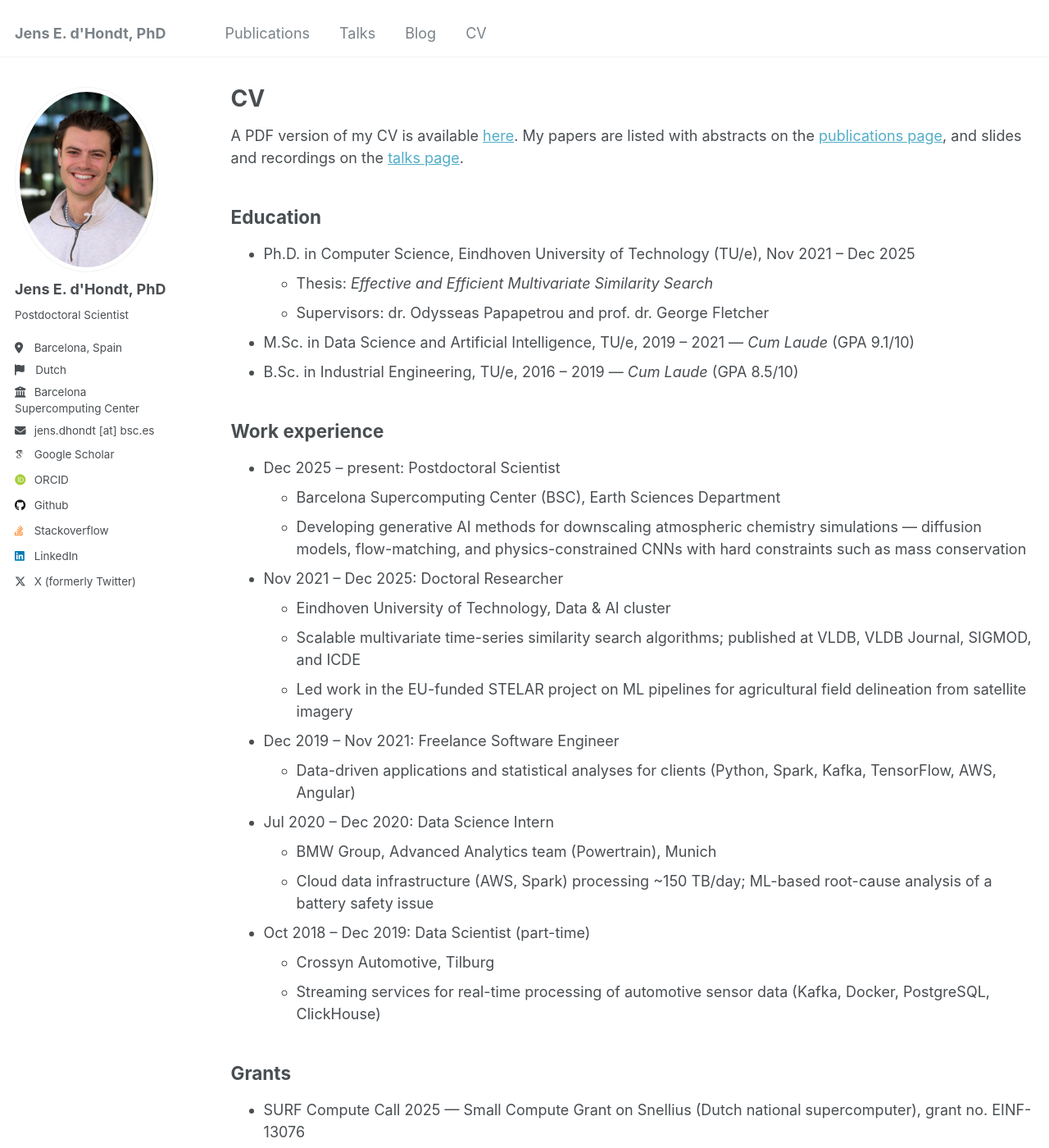
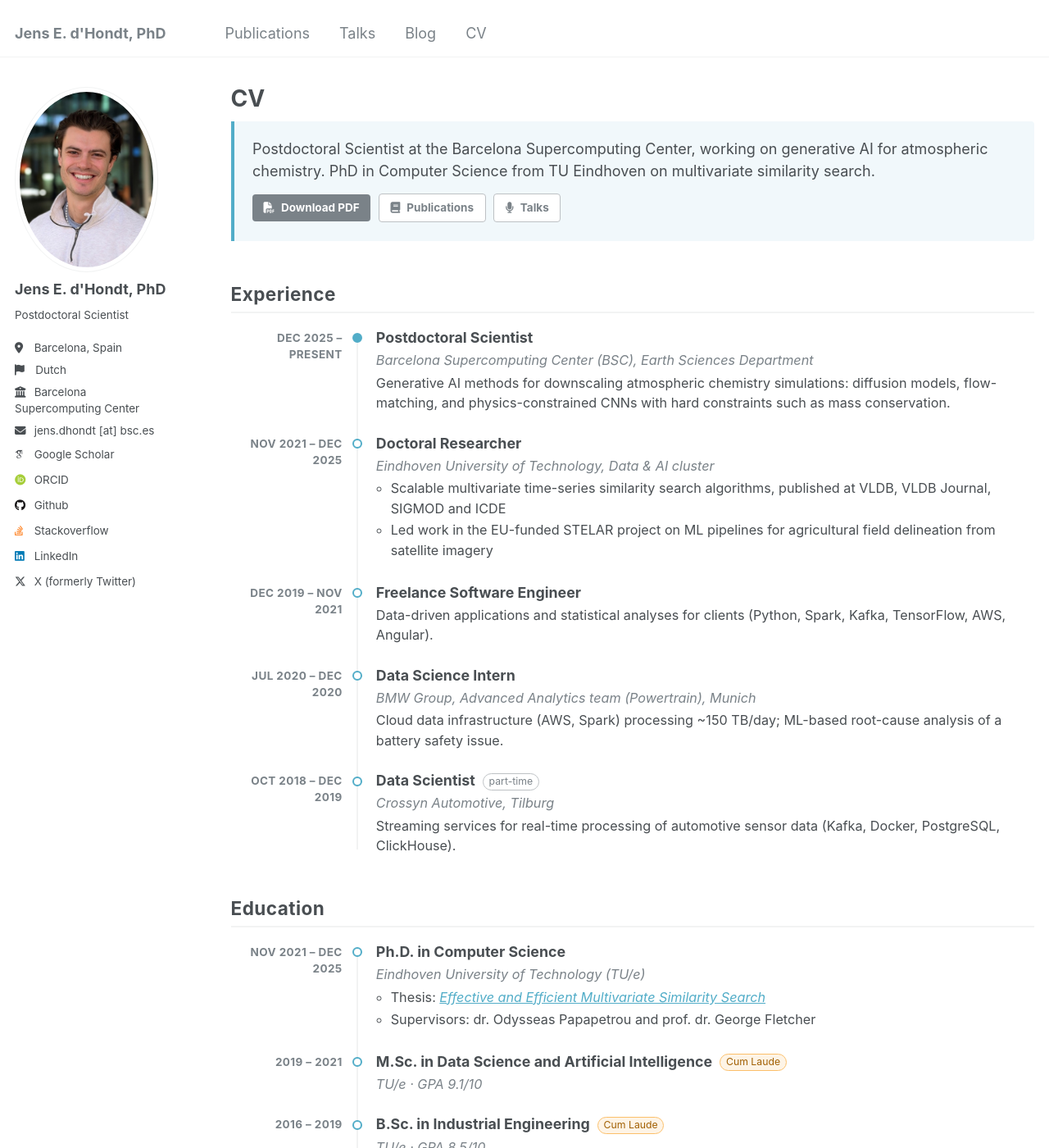
Before and after one commit to JdHondt/jdhondt.github.io, a Jekyll site: the page built from _pages/cv.md, in a window 1280 px wide and 1400 px high. Shown: the whole window at 82% size. Built offline with Jekyll 4.4.1, drawn with Linux system fonts in a browser that asks for light colours; some web fonts are replaced; some of the changed text lies outside the part shown.

Commit message:
Restyle CV page with a timeline, skill chips and compact publication/talk lists
Experience, education and grants render as a dated timeline; skills as
grouped chips; publications and talks as year-railed lists with type
badges. Styles live in a new scoped _sass/_cv.scss.

Co-Authored-By: Claude Opus 5.5 <noreply@anthropic.com>

```diff
--- a/_pages/cv.md
+++ b/_pages/cv.md
@@ -10,62 +10,169 @@ redirect_from:
 
 {% include base_path %}
 
-A PDF version of my CV is available [here]({{ base_path }}/files/postdoc25.pdf). My papers are listed with abstracts on the [publications page]({{ base_path }}/publications/), and slides and recordings on the [talks page]({{ base_path }}/talks/).
+<div class="cv">
 
-## Education
+<div class="cv-intro">
+  <p>Postdoctoral Scientist at the Barcelona Supercomputing Center, working on generative AI for atmospheric chemistry. PhD in Computer Science from TU Eindhoven on multivariate similarity search.</p>
+  <div class="cv-actions">
+    <a class="btn btn--primary" href="{{ base_path }}/files/postdoc25.pdf"><i class="fas fa-file-pdf" aria-hidden="true"></i> Download PDF</a>
+    <a class="btn btn--inverse" href="{{ base_path }}/publications/"><i class="fas fa-book" aria-hidden="true"></i> Publications</a>
+    <a class="btn btn--inverse" href="{{ base_path }}/talks/"><i class="fas fa-microphone" aria-hidden="true"></i> Talks</a>
+  </div>
+</div>
 
-* Ph.D. in Computer Science, Eindhoven University of Technology (TU/e), Nov 2021 – Dec 2025
-  * Thesis: *Effective and Efficient Multivariate Similarity Search*
-  * Supervisors: dr. Odysseas Papapetrou and prof. dr. George Fletcher
-* M.Sc. in Data Science and Artificial Intelligence, TU/e, 2019 – 2021 — *Cum Laude* (GPA 9.1/10)
-* B.Sc. in Industrial Engineering, TU/e, 2016 – 2019 — *Cum Laude* (GPA 8.5/10)
+<h2 id="experience">Experience</h2>
 
-## Work experience
+<ol class="cv-timeline">
+  <li class="cv-entry cv-entry--current">
+    <div class="cv-entry__when">Dec 2025 – present</div>
+    <div class="cv-entry__body">
+      <h3 class="cv-entry__title">Postdoctoral Scientist</h3>
+      <p class="cv-entry__org">Barcelona Supercomputing Center (BSC), Earth Sciences Department</p>
+      <p>Generative AI methods for downscaling atmospheric chemistry simulations: diffusion models, flow-matching, and physics-constrained CNNs with hard constraints such as mass conservation.</p>
+    </div>
+  </li>
+  <li class="cv-entry">
+    <div class="cv-entry__when">Nov 2021 – Dec 2025</div>
+    <div class="cv-entry__body">
+      <h3 class="cv-entry__title">Doctoral Researcher</h3>
+      <p class="cv-entry__org">Eindhoven University of Technology, Data &amp; AI cluster</p>
+      <ul>
+        <li>Scalable multivariate time-series similarity search algorithms, published at VLDB, VLDB Journal, SIGMOD and ICDE</li>
+        <li>Led work in the EU-funded STELAR project on ML pipelines for agricultural field delineation from satellite imagery</li>
+      </ul>
+    </div>
+  </li>
+  <li class="cv-entry">
+    <div class="cv-entry__when">Dec 2019 – Nov 2021</div>
+    <div class="cv-entry__body">
+      <h3 class="cv-entry__title">Freelance Software Engineer</h3>
+      <p>Data-driven applications and statistical analyses for clients (Python, Spark, Kafka, TensorFlow, AWS, Angular).</p>
+    </div>
+  </li>
+  <li class="cv-entry">
+    <div class="cv-entry__when">Jul 2020 – Dec 2020</div>
+    <div class="cv-entry__body">
+      <h3 class="cv-entry__title">Data Science Intern</h3>
+      <p class="cv-entry__org">BMW Group, Advanced Analytics team (Powertrain), Munich</p>
+      <p>Cloud data infrastructure (AWS, Spark) processing ~150 TB/day; ML-based root-cause analysis of a battery safety issue.</p>
+    </div>
+  </li>
+  <li class="cv-entry">
+    <div class="cv-entry__when">Oct 2018 – Dec 2019</div>
+    <div class="cv-entry__body">
+      <h3 class="cv-entry__title">Data Scientist <span class="cv-tag">part-time</span></h3>
+      <p class="cv-entry__org">Crossyn Automotive, Tilburg</p>
+      <p>Streaming services for real-time processing of automotive sensor data (Kafka, Docker, PostgreSQL, ClickHouse).</p>
+    </div>
+  </li>
+</ol>
 
-* Dec 2025 – present: Postdoctoral Scientist
-  * Barcelona Supercomputing Center (BSC), Earth Sciences Department
-  * Developing generative AI methods for downscaling atmospheric chemistry simulations — diffusion models, flow-matching, and physics-constrained CNNs with hard constraints such as mass conservation
+<h2 id="education">Education</h2>
 
-* Nov 2021 – Dec 2025: Doctoral Researcher
-  * Eindhoven University of Technology, Data & AI cluster
-  * Scalable multivariate time-series similarity search algorithms; published at VLDB, VLDB Journal, SIGMOD, and ICDE
-  * Led work in the EU-funded STELAR project on ML pipelines for agricultural field delineation from satellite imagery
+<ol class="cv-timeline">
+  <li class="cv-entry">
+    <div class="cv-entry__when">Nov 2021 – Dec 2025</div>
+    <div class="cv-entry__body">
+      <h3 class="cv-entry__title">Ph.D. in Computer Science</h3>
+      <p class="cv-entry__org">Eindhoven University of Technology (TU/e)</p>
+      <ul>
+        <li>Thesis: <a href="{{ base_path }}/publication/phd_thesis_2025"><em>Effective and Efficient Multivariate Similarity Search</em></a></li>
+        <li>Supervisors: dr. Odysseas Papapetrou and prof. dr. George Fletcher</li>
+      </ul>
+    </div>
+  </li>
+  <li class="cv-entry">
+    <div class="cv-entry__when">2019 – 2021</div>
+    <div class="cv-entry__body">
+      <h3 class="cv-entry__title">M.Sc. in Data Science and Artificial Intelligence <span class="cv-tag cv-tag--honor">Cum Laude</span></h3>
+      <p class="cv-entry__org">TU/e · GPA 9.1/10</p>
+    </div>
+  </li>
+  <li class="cv-entry">
+    <div class="cv-entry__when">2016 – 2019</div>
+    <div class="cv-entry__body">
+      <h3 class="cv-entry__title">B.Sc. in Industrial Engineering <span class="cv-tag cv-tag--honor">Cum Laude</span></h3>
+      <p class="cv-entry__org">TU/e · GPA 8.5/10</p>
+    </div>
+  </li>
+</ol>
 
-* Dec 2019 – Nov 2021: Freelance Software Engineer
-  * Data-driven applications and statistical analyses for clients (Python, Spark, Kafka, TensorFlow, AWS, Angular)
+<h2 id="grants">Grants</h2>
 
-* Jul 2020 – Dec 2020: Data Science Intern
-  * BMW Group, Advanced Analytics team (Powertrain), Munich
-  * Cloud data infrastructure (AWS, Spark) processing ~150 TB/day; ML-based root-cause analysis of a battery safety issue
+<ol class="cv-timeline">
+  <li class="cv-entry">
+    <div class="cv-entry__when">2025</div>
+    <div class="cv-entry__body">
+      <h3 class="cv-entry__title">SURF Compute Call, Small Compute Grant</h3>
+      <p class="cv-entry__org">Snellius (Dutch national supercomputer) · grant no. EINF-13076</p>
+    </div>
+  </li>
+</ol>
 
-* Oct 2018 – Dec 2019: Data Scientist (part-time)
-  * Crossyn Automotive, Tilburg
-  * Streaming services for real-time processing of automotive sensor data (Kafka, Docker, PostgreSQL, ClickHouse)
+<h2 id="skills">Skills</h2>
 
-## Grants
+<div class="cv-skills">
+  <div class="cv-skills__group">
+    <h3>Deep learning</h3>
+    <ul class="cv-chips">
+      <li>PyTorch</li><li>TensorFlow</li><li>Diffusion models</li><li>Flow-matching</li><li>Physics-informed neural networks</li><li>Distributed / multi-GPU training</li>
+    </ul>
+  </div>
+  <div class="cv-skills__group">
+    <h3>HPC &amp; infrastructure</h3>
+    <ul class="cv-chips">
+      <li>SLURM (MareNostrum 5, LUMI, Snellius)</li><li>Kubernetes</li><li>Spark</li><li>Kafka</li><li>AWS</li><li>Docker</li><li>MLflow</li><li>Weights &amp; Biases</li>
+    </ul>
+  </div>
+  <div class="cv-skills__group">
+    <h3>Programming</h3>
+    <ul class="cv-chips">
+      <li>Python</li><li>SQL</li><li>Java</li><li>Scala</li><li>C++</li><li>R</li>
+    </ul>
+  </div>
+</div>
 
-* SURF Compute Call 2025 — Small Compute Grant on Snellius (Dutch national supercomputer), grant no. EINF-13076
+<h2 id="publications">Publications</h2>
 
-## Skills
+<ol class="cv-list">
+{% for post in site.publications reversed %}
+  {% case post.category %}
+    {% when 'manuscripts' %}{% assign kind = 'Journal' %}
+    {% when 'preprints' %}{% assign kind = 'Preprint' %}
+    {% when 'theses' %}{% assign kind = 'Thesis' %}
+    {% else %}{% if post.venue contains 'Workshop' %}{% assign kind = 'Workshop' %}{% else %}{% assign kind = 'Conference' %}{% endif %}
+  {% endcase %}
+  <li class="cv-list__item">
+    <span class="cv-list__year">{{ post.date | date: '%Y' }}</span>
+    <div class="cv-list__body">
+      <a class="cv-list__title" href="{{ base_path }}{{ post.url }}">{{ post.title }}</a>
+      <div class="cv-list__meta"><span class="cv-badge cv-badge--{{ kind | downcase }}">{{ kind }}</span> {{ post.venue }}</div>
+    </div>
+  </li>
+{% endfor %}
+</ol>
 
-* Deep learning: PyTorch, TensorFlow, diffusion models, flow-matching, physics-informed neural networks, distributed/multi-GPU training
-* HPC & infrastructure: SLURM (MareNostrum 5, LUMI, Snellius), Kubernetes, Spark, Kafka, AWS, Docker, MLflow, Weights & Biases
-* Programming: Python, SQL, Java, Scala, C++, R
+<h2 id="talks">Talks</h2>
 
-## Publications
+<ol class="cv-list">
+{% for post in site.talks reversed %}
+  <li class="cv-list__item">
+    <span class="cv-list__year">{{ post.date | date: '%Y' }}</span>
+    <div class="cv-list__body">
+      <a class="cv-list__title" href="{{ base_path }}{{ post.url }}">{{ post.title }}</a>
+      <div class="cv-list__meta">{{ post.venue }} · {{ post.location }}</div>
+    </div>
+  </li>
+{% endfor %}
+</ol>
 
-  <ul>{% for post in site.publications reversed %}
-    {% include archive-single-cv.html %}
-  {% endfor %}</ul>
+<h2 id="service">Academic service</h2>
 
-## Talks
+<ul class="cv-service">
+  <li><strong>Reviewer:</strong> VLDB 2026 (workshops), VLDB Journal, SIGMOD 2026, MulTiSA 2025 (ICDE workshop), Data Mining and Knowledge Discovery, Journal for Big Data Research</li>
+  <li><strong>Publication chair:</strong> MulTiSA Workshop on Multivariate Time Series Analysis, ICDE 2024 &amp; 2025</li>
+  <li><strong>Teaching:</strong> co-lecturer, "Big Data Management" (TU/e); supervisor to 8 Master's students</li>
+</ul>
 
-  <ul>{% for post in site.talks reversed %}
-    {% include archive-single-talk-cv.html  %}
-  {% endfor %}</ul>
-
-## Academic service
-
-* Reviewer: VLDB 2026 (workshops), VLDB Journal, SIGMOD 2026, MulTiSA 2025 (ICDE workshop), Data Mining and Knowledge Discovery, Journal for Big Data Research
-* Publication chair, MulTiSA Workshop on Multivariate Time Series Analysis, ICDE 2024 & 2025
-* Co-lecturer, "Big Data Management" (TU/e); supervisor to 8 Master's students
+</div>
--- /dev/null
+++ b/_sass/_cv.scss
@@ -0,0 +1,277 @@
+/* ==========================================================================
+   CV PAGE (_pages/cv.md)
+   ========================================================================== */
+
+$cv-accent: $link-color;
+$cv-rail: 8.5em; /* width of the date column on wide screens */
+
+.cv {
+  h2 {
+    margin-top: 2.25em;
+    padding-bottom: 0.35em;
+    border-bottom: 2px solid $border-color;
+    font-size: $type-size-4;
+    letter-spacing: 0.02em;
+  }
+
+  ul,
+  ol {
+    margin-left: 0;
+    padding-left: 0;
+  }
+
+  /* beat .page__content a, which underlines every link */
+  a.btn,
+  a.cv-list__title {
+    text-decoration: none;
+  }
+
+  a.cv-list__title:hover {
+    text-decoration: underline;
+  }
+}
+
+/* Intro blurb with download/navigation buttons */
+
+.cv-intro {
+  margin-bottom: 1.5em;
+  padding: 1.1em 1.25em;
+  border-left: 4px solid $cv-accent;
+  background-color: mix(#fff, $cv-accent, 92%);
+  border-radius: 0 $border-radius $border-radius 0;
+
+  p {
+    margin: 0 0 0.75em;
+  }
+}
+
+.cv-actions .btn {
+  margin-right: 0.35em;
+
+  i {
+    margin-right: 0.35em;
+  }
+}
+
+/* Timeline for experience, education and grants. The date sits in a left
+   rail on wide screens and stacks above the entry on narrow ones. */
+
+.cv-timeline {
+  list-style: none;
+  position: relative;
+
+  @include breakpoint($medium) {
+    &::before {
+      content: "";
+      position: absolute;
+      top: 0.4em;
+      bottom: 0.4em;
+      left: $cv-rail;
+      border-left: 2px solid $border-color;
+    }
+  }
+}
+
+.cv-entry {
+  position: relative;
+  margin-bottom: 1.4em;
+
+  @include breakpoint($medium) {
+    display: flex;
+
+    /* timeline dot, centred on the rail */
+    &::before {
+      content: "";
+      position: absolute;
+      top: 0.35em;
+      left: calc(#{$cv-rail} - 5px);
+      width: 12px;
+      height: 12px;
+      border: 2px solid $cv-accent;
+      border-radius: 50%;
+      background-color: $background-color;
+    }
+  }
+
+  &--current::before {
+    background-color: $cv-accent;
+  }
+
+  &__when {
+    color: $gray;
+    font-size: $type-size-6;
+    font-weight: bold;
+    letter-spacing: 0.03em;
+    text-transform: uppercase;
+
+    @include breakpoint($medium) {
+      flex: 0 0 ($cv-rail / 0.75); /* em is relative to this column's 0.75em font */
+      padding: 0.15em 1.25em 0 0;
+      text-align: right;
+    }
+  }
+
+  &__body {
+    flex: 1;
+    min-width: 0;
+    font-size: 0.9em;
+
+    @include breakpoint($medium) {
+      padding-left: 1.5em;
+    }
+
+    p,
+    ul {
+      margin: 0.2em 0 0;
+    }
+
+    ul {
+      padding-left: 1.1em;
+    }
+
+    li {
+      margin-bottom: 0.15em;
+    }
+  }
+
+  &__title {
+    margin: 0;
+    font-size: 1.1em;
+    line-height: 1.35;
+  }
+
+  &__org {
+    color: $gray;
+    font-style: italic;
+  }
+}
+
+.cv-tag {
+  display: inline-block;
+  margin-left: 0.4em;
+  padding: 0.1em 0.55em;
+  color: $gray;
+  font-size: $type-size-7;
+  font-weight: normal;
+  vertical-align: middle;
+  border: 1px solid $light-gray;
+  border-radius: 1em;
+
+  &--honor {
+    color: mix(#000, $warning-color, 35%);
+    border-color: mix(#fff, $warning-color, 40%);
+    background-color: mix(#fff, $warning-color, 90%);
+  }
+}
+
+/* Skills as chips */
+
+.cv-skills {
+  display: grid;
+  grid-gap: 1em 1.5em;
+
+  @include breakpoint($medium) {
+    grid-template-columns: repeat(3, 1fr);
+  }
+
+  h3 {
+    margin: 0 0 0.5em;
+    color: $gray;
+    font-size: $type-size-6;
+    letter-spacing: 0.03em;
+    text-transform: uppercase;
+  }
+}
+
+.cv-chips {
+  display: flex;
+  flex-wrap: wrap;
+  gap: 0.35em;
+  list-style: none;
+
+  li {
+    margin: 0;
+    padding: 0.2em 0.65em;
+    font-size: $type-size-6;
+    border: 1px solid $border-color;
+    border-radius: 1em;
+    background-color: $code-background-color;
+  }
+}
+
+/* Compact publication and talk lists, newest first */
+
+.cv-list {
+  list-style: none;
+
+  &__item {
+    display: flex;
+    margin: 0;
+    padding: 0.6em 0;
+    border-bottom: 1px solid $border-color;
+
+    &:last-child {
+      border-bottom: 0;
+    }
+  }
+
+  &__year {
+    flex: 0 0 3.5em;
+    padding-top: 0.1em;
+    color: $gray;
+    font-size: $type-size-6;
+    font-weight: bold;
+  }
+
+  &__body {
+    flex: 1;
+    min-width: 0;
+    font-size: 0.9em;
+  }
+
+  &__title {
+    font-weight: bold;
+    text-decoration: none;
+    line-height: 1.35;
+
+    &:hover {
+      text-decoration: underline;
+    }
+  }
+
+  &__meta {
+    margin-top: 0.2em;
+    color: $gray;
+    font-size: 0.85em;
+  }
+}
+
+.cv-badge {
+  display: inline-block;
+  margin-right: 0.35em;
+  padding: 0.05em 0.5em;
+  color: #fff;
+  font-size: 0.8em;
+  font-weight: bold;
+  border-radius: $border-radius;
+  background-color: $gray;
+
+  &--journal    { background-color: mix(#000, $cv-accent, 25%); }
+  &--conference { background-color: $cv-accent; }
+  &--workshop   { background-color: mix(#fff, $cv-accent, 30%); color: mix(#000, $cv-accent, 60%); }
+  &--thesis     { background-color: mix(#000, $warning-color, 20%); }
+  &--preprint   { background-color: $light-gray; color: $darker-gray; }
+}
+
+/* Academic service */
+
+.cv-service {
+  list-style: none;
+  font-size: 0.9em;
+
+  li {
+    margin-bottom: 0.5em;
+    padding-left: 1em;
+    border-left: 3px solid $border-color;
+  }
+}
--- a/assets/css/main.scss
+++ b/assets/css/main.scss
@@ -33,6 +33,7 @@
 @import "page";
 @import "archive";
 @import "sidebar";
+@import "cv";
 
 @import "vendor/font-awesome/fontawesome";
 @import "vendor/font-awesome/solid";
```
